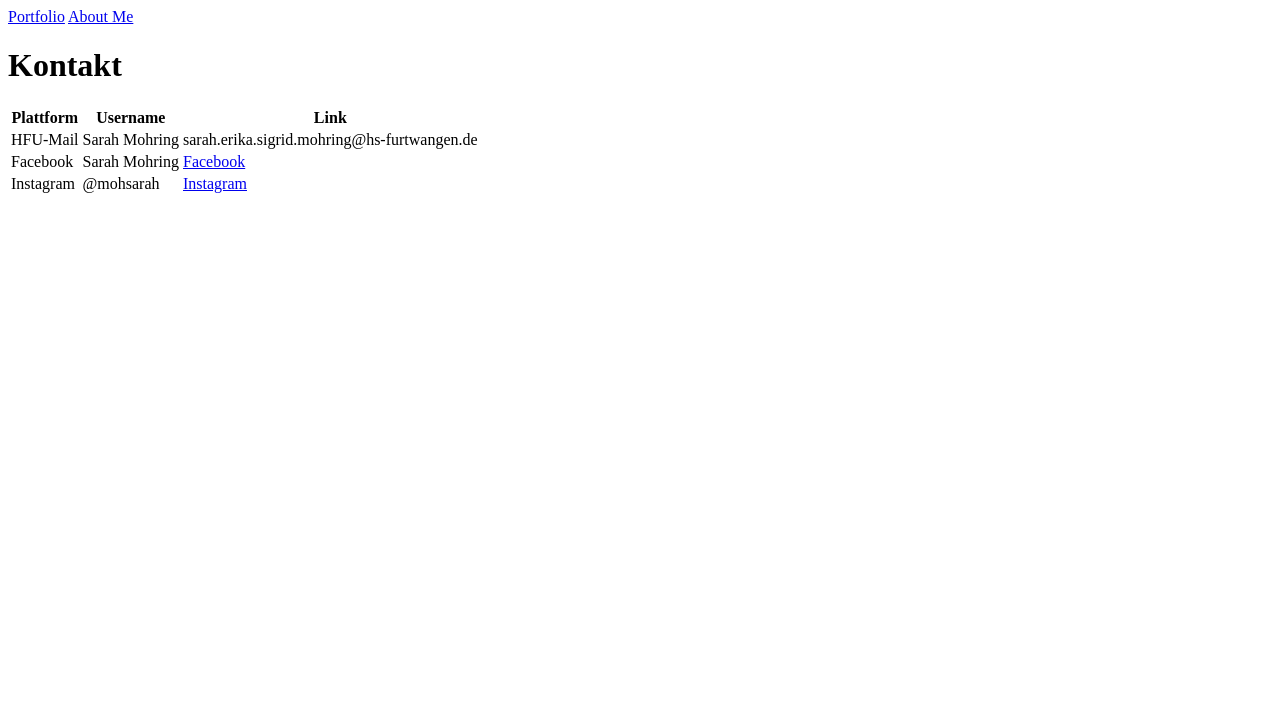
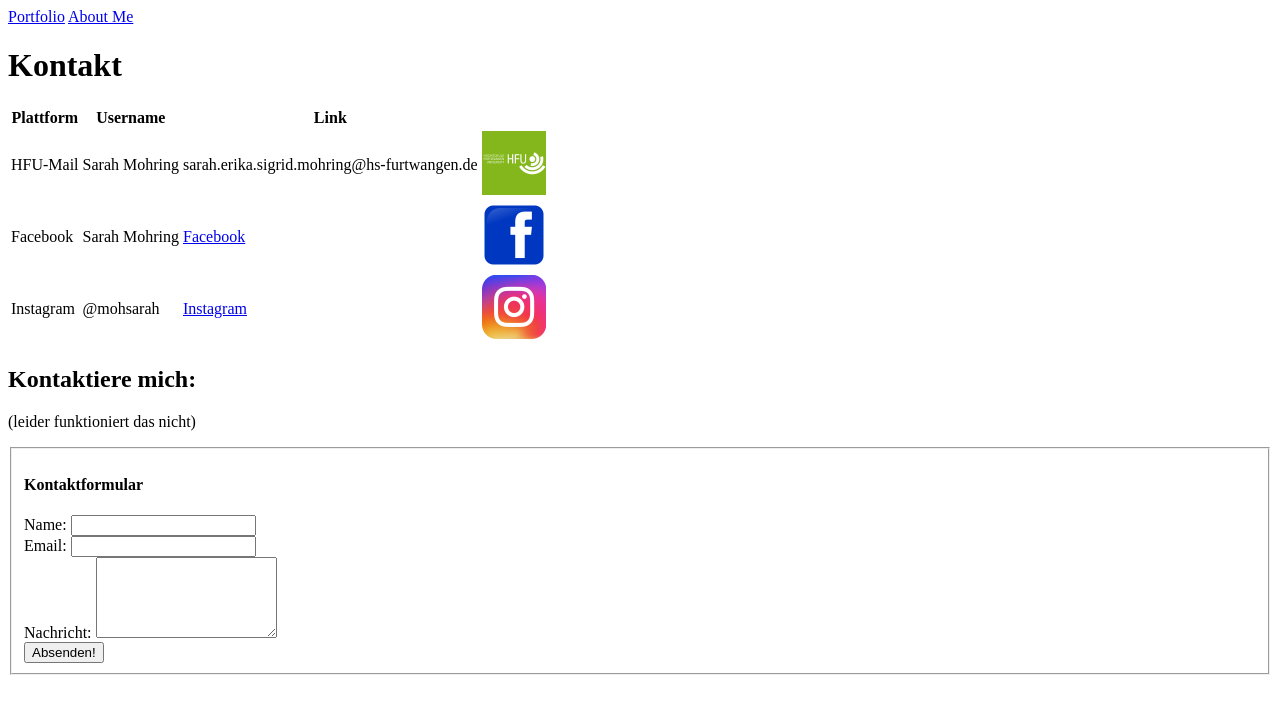
Before and after one commit to sarahmohring/GIS_SoSe2020, a plain HTML site: page Aufgabe_02/contact.htm in a window 1280 px wide. Drawn offline with Linux system fonts and the light colour scheme.

Commit message:
Verbesserung Kontaktseite - mehr HTML Tags

```diff
--- a/Aufgabe_02/contact.htm
+++ b/Aufgabe_02/contact.htm
@@ -22,18 +22,41 @@
               <td>HFU-Mail</td>
               <td>Sarah Mohring</td>
               <td>sarah.erika.sigrid.mohring@hs-furtwangen.de</td>
+              <td><img src=hfu.png alt="HFU" height=64 width=64></td>
             </tr>
             <tr>
               <td>Facebook</td>
               <td>Sarah Mohring</td>
               <td><a href="https://www.facebook.com/sarah.moring.5">Facebook</a></td>
+              <td><img src=facebook.png alt="Facebook" height=64 width=64></td>
             </tr>
             <tr>
               <td>Instagram</td>
               <td>@mohsarah</td>
               <td><a href="https://www.instagram.com/mohsarah/">Instagram</a></td>
+              <td><img src=instagram.png alt="Instagram" height=64 width=64></td>
             </tr>
         </table>
+        <h2>Kontaktiere mich:</h2>
+        <p>(leider funktioniert das nicht)</p>
+        <form>
+          <fieldset>
+            <h4>Kontaktformular</h4>
+            <div>
+              <label for="Name">Name:</label>
+                <input id="Name" type="text" name="Name">
+            </div>
+            <div>
+              <label for="E-Mail">Email:</label>
+                <input id="E-Mail" type="text" name="E-Mail">
+            </div>
+            <div>
+              <label for="Nachricht">Nachricht:</label>
+                <textarea id="Nachricht" name="Nachricht" cols="20" rows="5"></textarea>
+            </div>
+            <button>Absenden!</button>
+          </fieldset>
+        </form>
     </main>
 </body>
 </html>
```
Also changed, not shown: Aufgabe_02/facebook.png (added), Aufgabe_02/hfu.png (added), Aufgabe_02/instagram.png (added).
